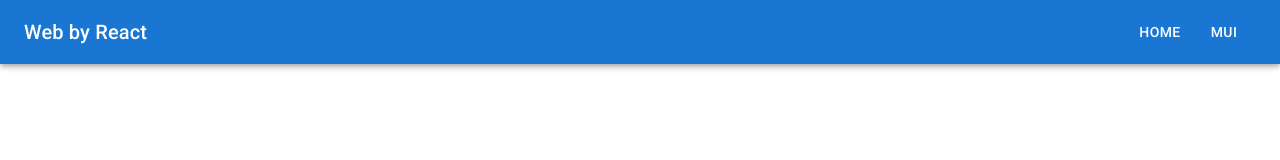
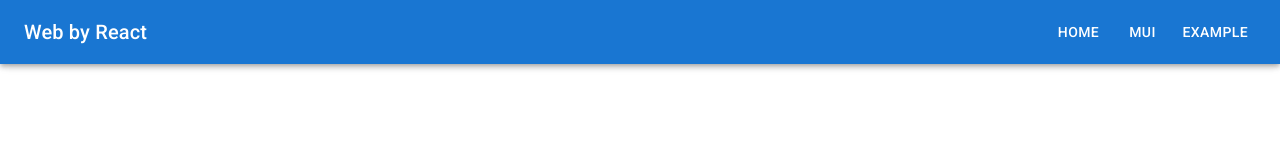
Before and after one commit to f64984016/react_redux_router_typescript, a React (Create React App) app: page /#/ in a window 1280 px wide. Shown: the top 160 px of the page. Built offline with nearby package versions, Linux system fonts and the light colour scheme.

Commit message:
AppBar 加入 Example 頁面

```diff
--- a/src/features/drawerAppBar/drawerAppBar.tsx
+++ b/src/features/drawerAppBar/drawerAppBar.tsx
@@ -25,7 +25,11 @@ interface Props {
 }
 
 const drawerWidth = 240;
-const navItems = [{'name':'Home','url':'/'}, {'name':'MUI','url':'/mui'}];
+const navItems = [
+  {'name':'Home','url':'/'},
+  {'name':'MUI','url':'/mui'},
+  {'name':'Example','url':'/example'}
+];
 
 export default function DrawerAppBar(props: Props) {
   const { window } = props;
```
